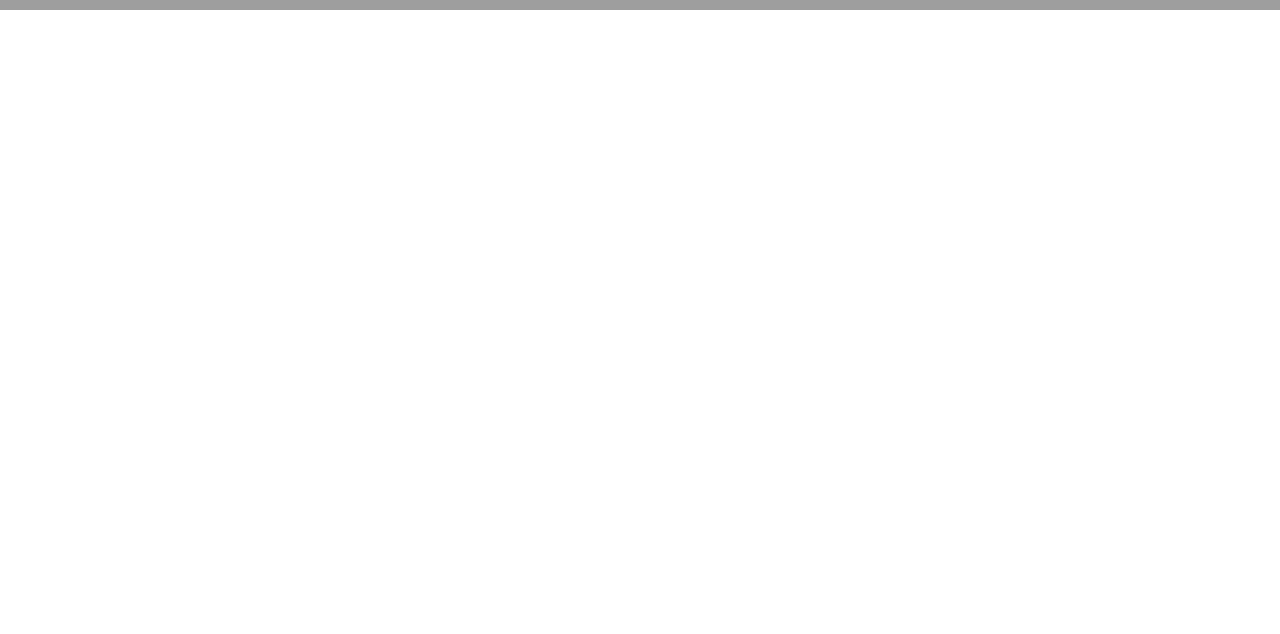
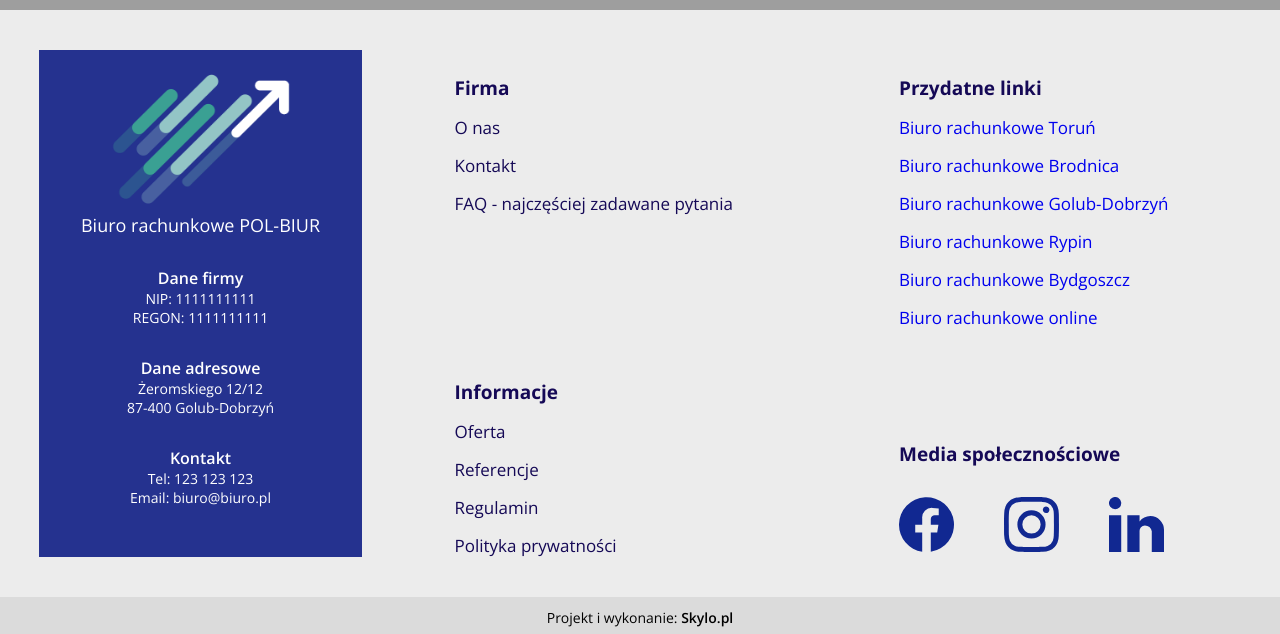
Before and after one commit to Sa1m0n31/biuro-rachunkowe, a Gatsby site: page / in a window 1280 px wide. Shown: the part 5009-5643 px from the top of the page. Before the commit the page ends 5019 px from the top, so only its background shows below. Built offline with nearby package versions, Linux system fonts and the light colour scheme; Gatsby itself is replaced by a stand-in of ours; grey boxes are pictures that could not be loaded.

Commit message:
Add footer

```diff
--- /dev/null
+++ b/src/components/Footer.js
@@ -0,0 +1,82 @@
+import React from 'react'
+
+const Footer = () => {
+  return (<footer className="footer">
+    <div className="footer__col col1">
+      <div className="footer__wizytowka">
+        <img src={require("../../static/img/logo.webp")} alt="alt" />
+        <h3>Biuro rachunkowe POL-BIUR</h3>
+        <div className="wizytowka__block">
+          <h4>Dane firmy</h4>
+          <h5>NIP: 1111111111</h5>
+          <h5>REGON: 1111111111</h5>
+        </div>
+        <div className="wizytowka__block">
+          <h4>Dane adresowe</h4>
+          <h5>Żeromskiego 12/12</h5>
+          <h5>87-400 Golub-Dobrzyń</h5>
+        </div>
+        <div className="wizytowka__block">
+          <h4>Kontakt</h4>
+          <h5>Tel: 123 123 123</h5>
+          <h5>Email: biuro@biuro.pl</h5>
+        </div>
+
+      </div>
+    </div>
+    <div className="footer__col col2">
+      <h3 className="footer__slogan">Dbamy o finanse Twojej firmy</h3>
+    </div>
+    <div className="footer__col col3">
+      <div className="footer__menu">
+        <h3 className="footer__menu__header">Firma</h3>
+        <ul className="footer__menu__inside">
+          <li className="footer__menu__item">O nas</li>
+          <li className="footer__menu__item">Kontakt</li>
+          <li className="footer__menu__item">FAQ - najczęściej zadawane pytania</li>
+        </ul>
+      </div>
+      <div className="footer__menu no-margin">
+        <h3 className="footer__menu__header">Informacje</h3>
+        <ul className="footer__menu__inside">
+          <li className="footer__menu__item">Oferta</li>
+          <li className="footer__menu__item">Referencje</li>
+          <li className="footer__menu__item">Regulamin</li>
+          <li className="footer__menu__item no-margin">Polityka prywatności</li>
+        </ul>
+      </div>
+    </div>
+    <div className="footer__col col4">
+      <div className="footer__menu">
+        <h3 className="footer__menu__header">Przydatne linki</h3>
+        <ul className="footer__menu__inside">
+          <li className="footer__menu__item"><a href="/">Biuro rachunkowe Toruń</a></li>
+          <li className="footer__menu__item"><a href="/">Biuro rachunkowe Brodnica</a></li>
+          <li className="footer__menu__item"><a href="/">Biuro rachunkowe Golub-Dobrzyń</a></li>
+          <li className="footer__menu__item"><a href="/">Biuro rachunkowe Rypin</a></li>
+          <li className="footer__menu__item"><a href="/">Biuro rachunkowe Bydgoszcz</a></li>
+          <li className="footer__menu__item"><a href="/">Biuro rachunkowe online</a></li>
+        </ul>
+      </div>
+      <div className="footer__socialMedia no-margin">
+        <h3 className="footer__menu__header">Media społecznościowe</h3>
+        <div className="footer__socialMedia__inside">
+          <a className="socialMedia__item" href="https://facebook.com" target="_blank" rel="noreferrer">
+            <img className="socialMedia__item__img" src={require("../../static/img/facebook.svg")} alt="alt" />
+          </a>
+          <a className="socialMedia__item" href="https://instagram.com" target="_blank" rel="noreferrer">
+            <img className="socialMedia__item__img" src={require("../../static/img/instagram.svg")} alt="alt" />
+          </a>
+          <a className="socialMedia__item" href="https://linkedin.com" target="_blank" rel="noreferrer">
+            <img className="socialMedia__item__img" src={require("../../static/img/linkedin.svg")} alt="alt" />
+          </a>
+        </div>
+      </div>
+    </div>
+    <div className="footer__bottom">
+      <h6 className="credits">Projekt i wykonanie: <a href="https://skylo.pl" target="_blank" rel="noreferrer">Skylo.pl</a></h6>
+    </div>
+  </footer>)
+}
+
+export default Footer;
--- a/src/pages/index.js
+++ b/src/pages/index.js
@@ -9,6 +9,7 @@ import InfoBox from "../components/InfoBox"
 import Cerfytikaty from "../components/Certyfikaty"
 import Referencje from "../components/Referencje"
 import Form from "../components/Form"
+import Footer from "../components/Footer"
 
 export default function Home() {
   return (<div className="container">
@@ -18,5 +19,6 @@ export default function Home() {
     <Cerfytikaty />
     <Referencje />
     <Form />
+    <Footer />
     </div>)
 }
--- a/static/sass/mobile.sass
+++ b/static/sass/mobile.sass
@@ -5,3 +5,19 @@
 
     .formHeader
       width: 80vw
+
+// Footer
+
+@media(max-width: 1800px)
+  .footer
+    padding: 40px calc((100vw - 1400px) / 2 - 70px) 80px calc((100vw - 1400px) / 2 + 70px)
+
+    .footer__col
+      width: 30%
+
+    .col2
+      display: none
+
+    .col3
+      width: 40%
+      padding-left: 5%
--- a/static/sass/style.sass
+++ b/static/sass/style.sass
@@ -8,6 +8,9 @@ $green: #3BA093
 $darkBlue0: #0F004E
 $darkBlue1: #150956
 $error: #ff0033
+$blueFooter: #25328F
+$footerSlogan: #112891
+$footerBottom: #DBDBDB
 
 // Mixins
 
@@ -469,3 +472,108 @@ input:-webkit-autofill:active
         .formErrors__item
           display: block
           font-weight: 700
+
+// Footer
+
+.footer
+  position: relative
+  width: 100%
+  padding: 40px calc((100vw - 1640px) / 2) 80px calc((100vw - 1640px) / 2)
+  background: $grey
+  display: flex
+
+  .footer__col
+    width: 25%
+    +flex(column, space-evenly, center)
+
+    .footer__wizytowka
+      background: $blueFooter
+      width: 85%
+      padding: 20px
+      color: #fff
+      text-align: center
+
+      .wizytowka__block
+        margin: 30px 0
+
+      h3
+        font-weight: 400
+        font-size: 18px
+
+      h4
+        font-weight: 600
+        font-size: 16px
+
+      h5
+        font-weight: 300
+        font-size: 14px
+
+    .footer__slogan
+      font-size: 36px
+      font-weight: 900
+      color: $footerSlogan
+      text-align: center
+
+  .col3, .col4
+    color: $darkBlue1
+    justify-content: space-between
+
+    .footer__menu
+      width: 100%
+      margin: 25px 0
+
+    .footer__menu__header
+      font-size: 19px
+      font-weight: 700
+
+    .footer__menu__inside
+      list-style-type: none
+      font-weight: 400
+      font-size: 17px
+      width: 100%
+
+      .footer__menu__item
+        margin: 15px 0
+
+        a
+          text-decoration: none
+
+    .no-margin
+      margin-bottom: 0 !important
+
+
+    .footer__socialMedia
+      width: 100%
+
+      .footer__socialMedia__inside
+        margin-top: 30px
+        +flex(row, flex-start, center)
+
+        .socialMedia__item
+          transition: .2s
+
+        .socialMedia__item:hover
+          opacity: .8
+
+        .socialMedia__item__img
+          width: 55px
+          height: 55px
+          margin-right: 50px
+
+  .footer__bottom
+    width: 100%
+    height: 40px
+    background: $footerBottom
+    position: absolute
+    bottom: 0
+    left: 0
+    +flex(row, center, center)
+
+    .credits
+      font-weight: 400
+      font-size: 14px
+
+      a
+        text-decoration: none
+        color: #000
+        font-weight: 600
```
Also changed, not shown: static/img/facebook.svg (added), static/img/instagram.svg (added), static/img/linkedin.svg (added).
